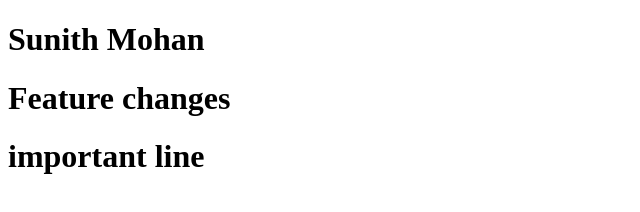
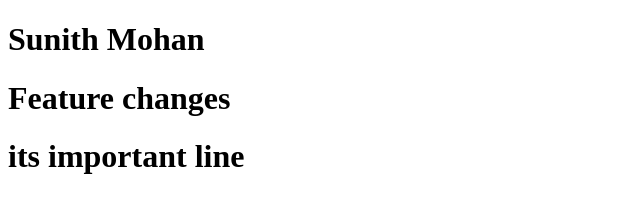
Before and after one commit to sunithbe/project2024, a plain HTML site: page index.html in a window 1280 px wide. Shown: the whole page, without its empty margins (0-640 px from the left). Drawn offline with Linux system fonts and the light colour scheme.

Commit message:
important changes

```diff
--- a/index.html
+++ b/index.html
@@ -8,6 +8,6 @@
 <body>
      <h1>Sunith Mohan</h1>
      <h1>Feature changes</h1>
-    <h1>important line</h1>
+    <h1>its important line</h1>
 </body>
 </html>
```
